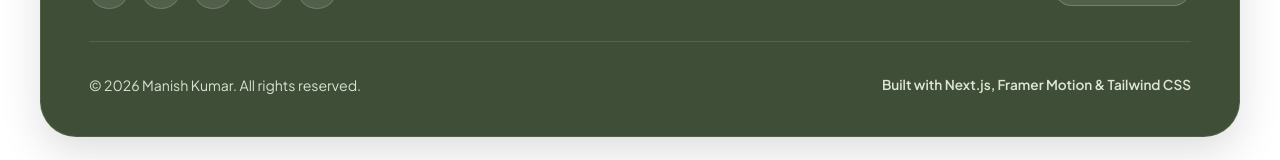
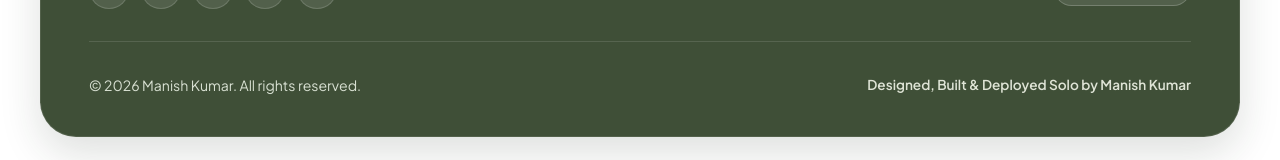
Before and after one commit to manishworkss/aurexon, a Next.js app: page / in a window 1280 px wide. Shown: the part 5486-5646 px from the top of the page. Built offline with nearby package versions, Linux system fonts and the light colour scheme; a web font is replaced by a local one.

Commit message:
fix: update footer credit text to Designed, Built & Deployed Solo by Manish Kumar

```diff
--- a/src/components/Footer.js
+++ b/src/components/Footer.js
@@ -111,7 +111,7 @@ export default function Footer() {
             © {new Date().getFullYear()} Manish Kumar. All rights reserved.
           </p>
           <p className={styles.builtText}>
-            Built with Next.js, Framer Motion & Tailwind CSS
+            Designed, Built & Deployed Solo by Manish Kumar
           </p>
         </div>
       </div>
```
